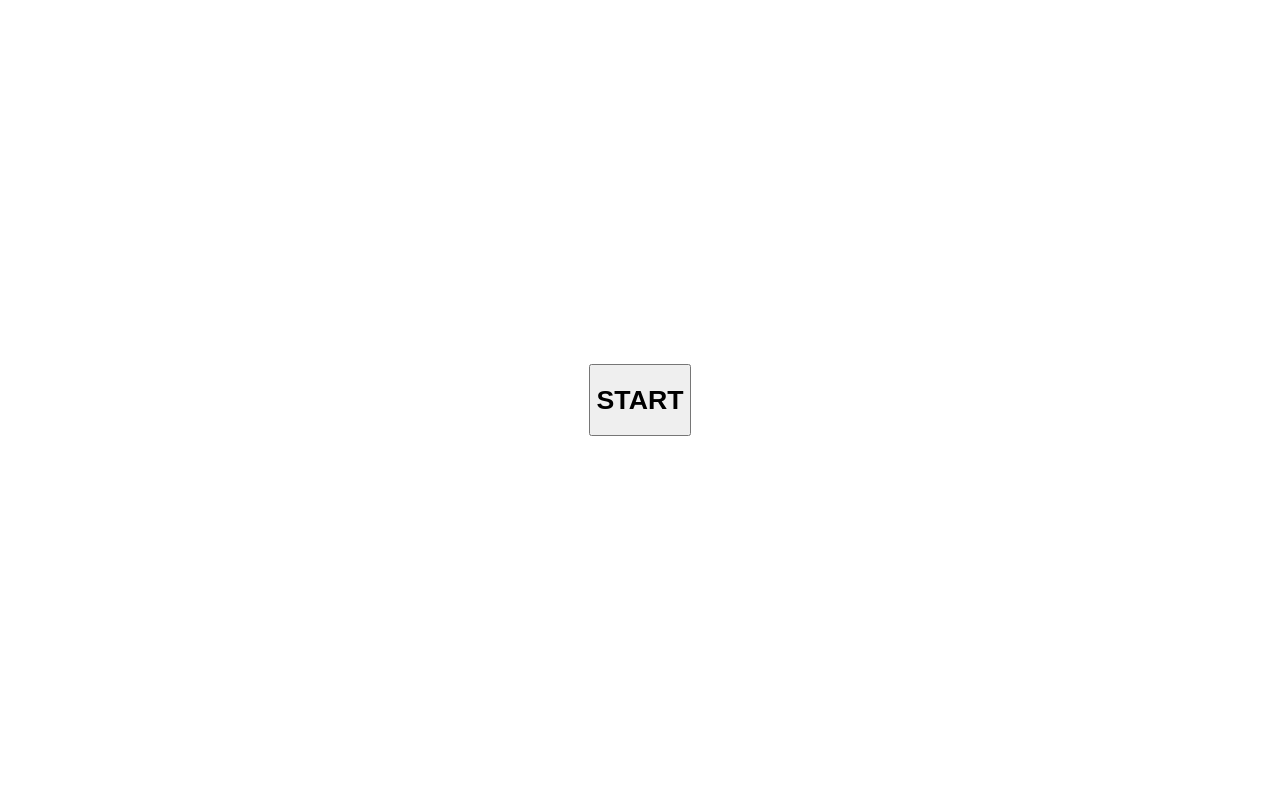
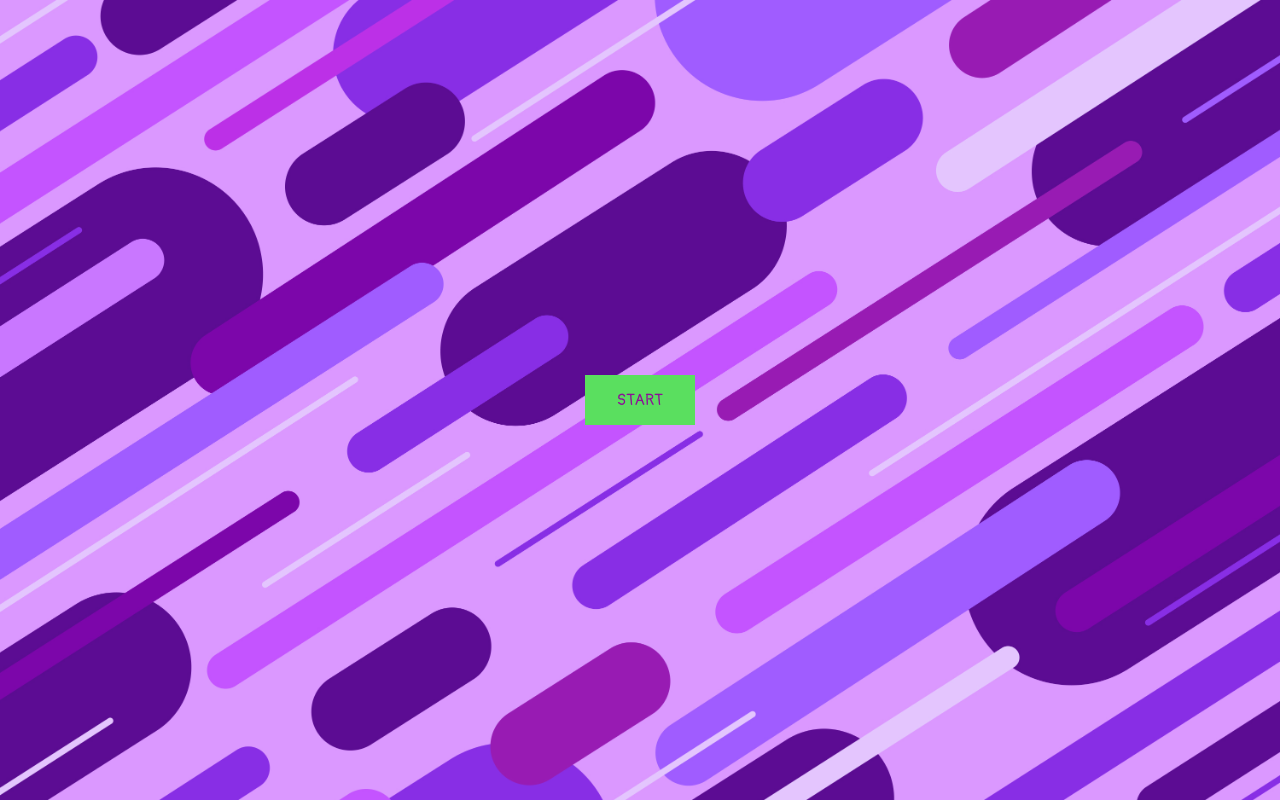
Before and after one commit to Dmutre/Match-words-browser-game, a website: page StartLobby/StartLobby.html in a window 1280 px wide. Drawn offline with Linux system fonts and the light colour scheme.

Commit message:
0.0.5
Fixed using fonst, background and button

```diff
--- a/StartLobby/StartLobby.css
+++ b/StartLobby/StartLobby.css
@@ -1,4 +1,6 @@
 body {
+  background-image: url('backGround.jpg');
+  background-size: cover;
   display: flex;
   align-items: center;
   justify-content: center;
@@ -11,6 +13,13 @@ body {
 }
 
 #startBtn {
-  padding: 10px 20px;
-  font-size: 24px;
+  background-color: #5adf5f;
+  border: none;
+  color: rgb(140, 17, 151);
+  padding: 15px 32px;
+  text-align: center;
+  text-decoration: none;
+  display: inline-block;
+  font-size: 16px;
+  font-family: 'Pangolin', 'Source Sans Pro', sans-serif;
 }
--- a/StartLobby/StartLobby.html
+++ b/StartLobby/StartLobby.html
@@ -5,12 +5,13 @@
   <meta http-equiv="X-UA-Compatible" content="IE=edge">
   <meta name="viewport" content="width=device-width, initial-scale=1.0">
   <link rel="stylesheet" href="StartLobby.css">
+  <link href="https://fonts.googleapis.com/css2?family=Pangolin&family=Source+Sans+Pro&display=swap" rel="stylesheet">
   <title>Match Word Game</title>
 </head>
 <body>
   <div class="container">
 
-    <button id="stratBtn"><h1>START</h1></button>
+    <button id="startBtn">START</button>
 
   </div>
 
```
Also changed, not shown: StartLobby/backGround.jpg (added).
